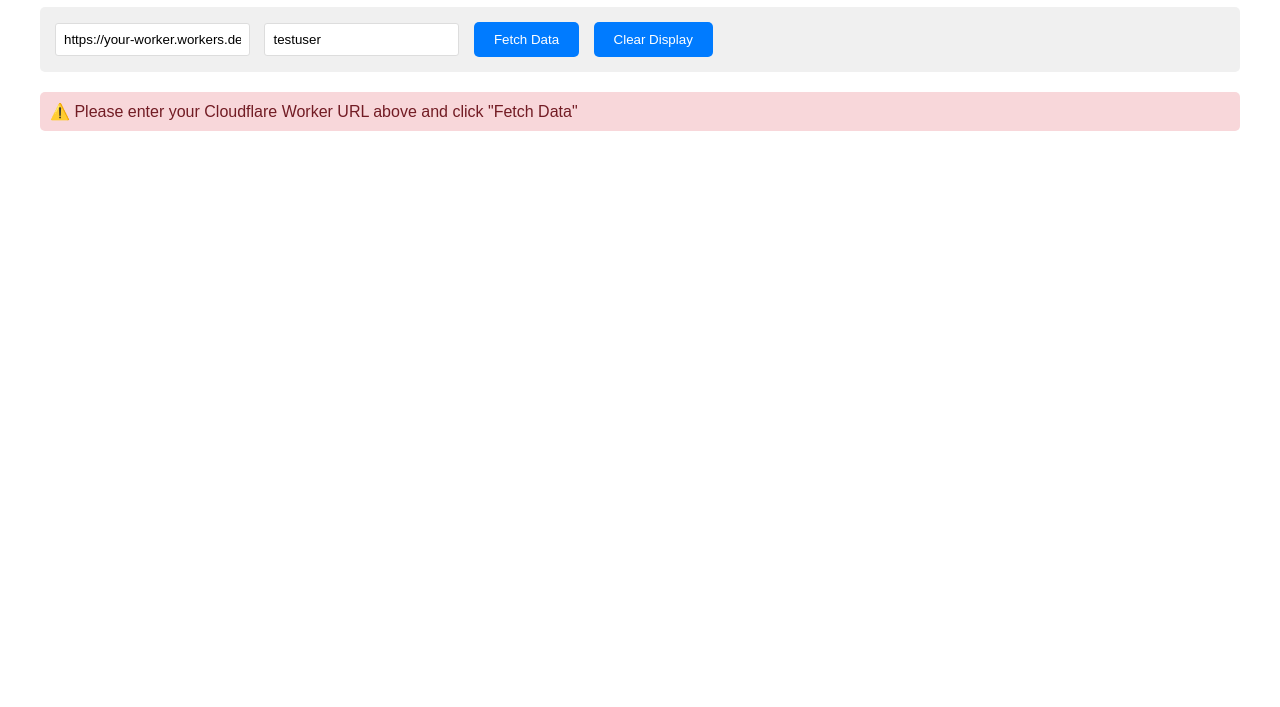
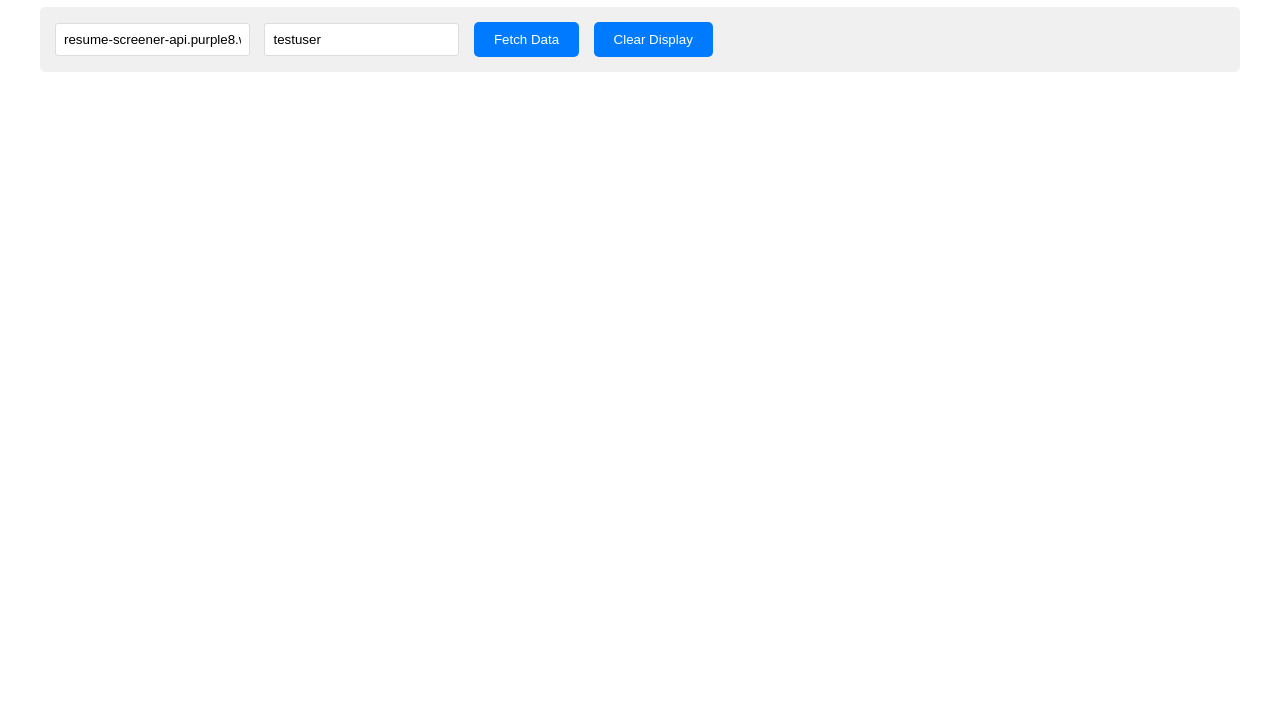
Before and after one commit to HW91/Resume-Data-Test, a plain HTML site: page index.html in a window 1280 px wide. Shown: the part 93-800 px from the top of the page. Drawn offline with Linux system fonts and the light colour scheme.

Commit message:
Update index.html

```diff
--- a/index.html
+++ b/index.html
@@ -74,7 +74,7 @@
     <h1>Resume Data Test</h1>
 
     <div class="controls">
-        <input type="text" id="apiUrl" placeholder="Worker URL (e.g., https://your-worker.workers.dev)" value="https://your-worker.workers.dev" />
+        <input type="text" id="apiUrl" placeholder="Worker URL (e.g., resume-screener-api.purple8.workers.dev)" value="resume-screener-api.purple8.workers.dev" />
         <input type="text" id="username" placeholder="Username" value="testuser" />
         <button onclick="fetchData()">Fetch Data</button>
         <button onclick="clearCache()">Clear Display</button>
```
